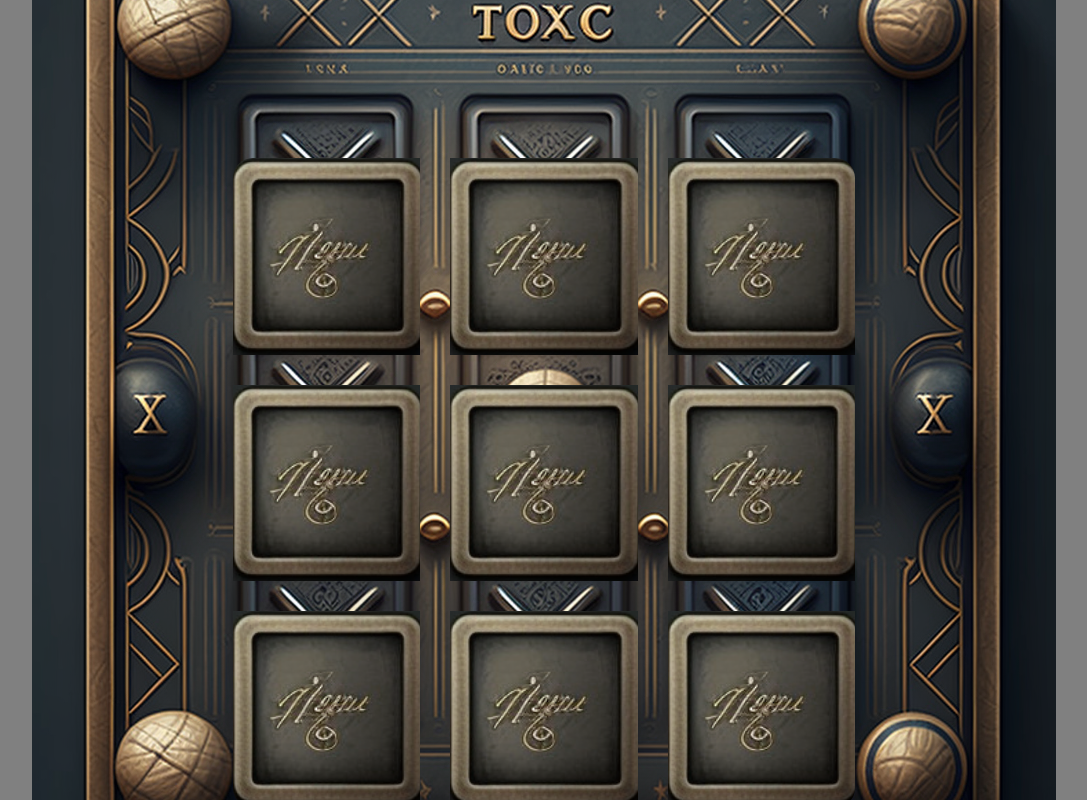
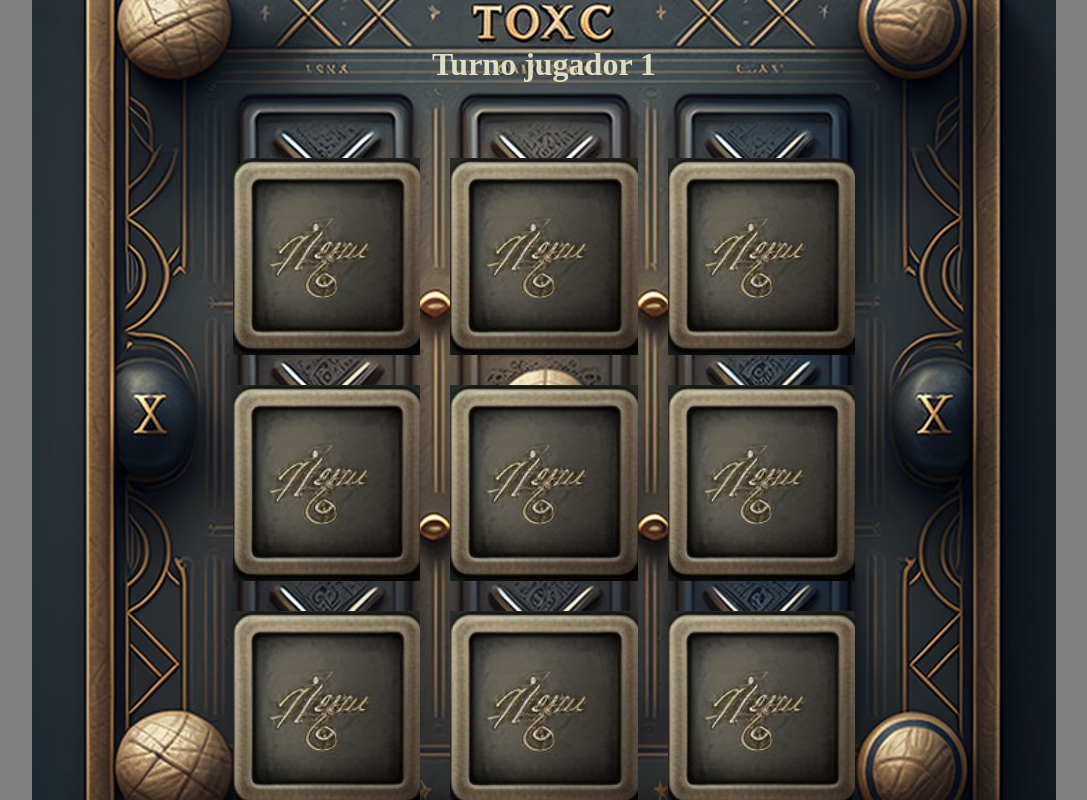
Before and after one commit to amauryperalta28/elegant-tic-tac-toe-angular, an Angular app: page /game in a window 1280 px wide. Shown: the whole page, without its empty margins (96-1183 px from the left). Built offline with nearby package versions, Linux system fonts and the light colour scheme.

Commit message:
Added to display the current user turn

```diff
--- a/src/app/pages/game/game.component.html
+++ b/src/app/pages/game/game.component.html
@@ -1,4 +1,5 @@
 <div class="board-background">
+  <h1>Turno jugador {{currentPlayerTurn}} </h1>
   <div class="board-square">
     <app-box
       *ngFor="let box of boardBoxes"
--- a/src/app/pages/game/game.component.scss
+++ b/src/app/pages/game/game.component.scss
@@ -9,6 +9,12 @@
   display: flex;
   justify-content: center;
   background-color: grey;
+}
+
+div > h1{
+  position: fixed;
+  color: #e1ddc2;
+  top: 25px;
 }
 
 
```
